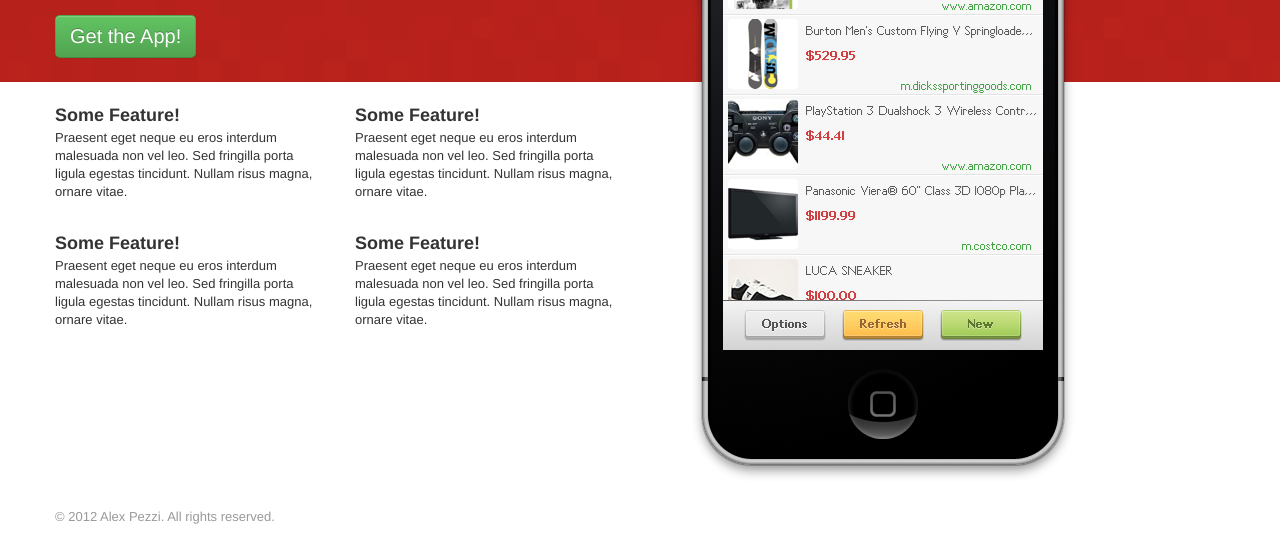
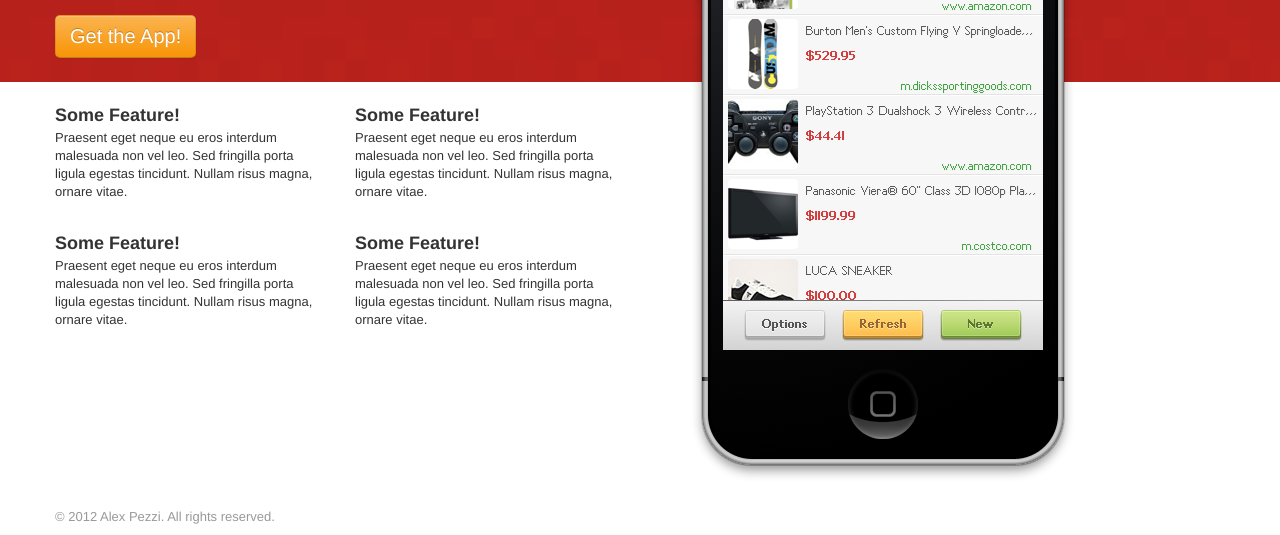
Before and after one commit to mpezzi/shopwatch, a plain HTML site: page index.html in a window 1280 px wide. Shown: the part 316-851 px from the top of the page. Drawn offline with nearby package versions, Linux system fonts and the light colour scheme; a script that the page names is missing.

Commit message:
changed button color

```diff
--- a/index.html
+++ b/index.html
@@ -29,7 +29,7 @@
             <h1><a href="/"><img src="img/logo.png" alt="ShopWatch" /></a></h1>
             <h2>The new &amp; easy way to find&nbsp;and&nbsp;track&nbsp;online&nbsp;prices.</h2>
             <p class="lead">ShopWatch makes it easy to keep track of<br /> online prices in one simple, easy to use interface.</p>
-            <p><a class="btn btn-large btn-success download" href="">Get the App!</a></p>
+            <p><a class="btn btn-large btn-warning download" href="">Get the App!</a></p>
           </div>
         </div>
       </div>
```
